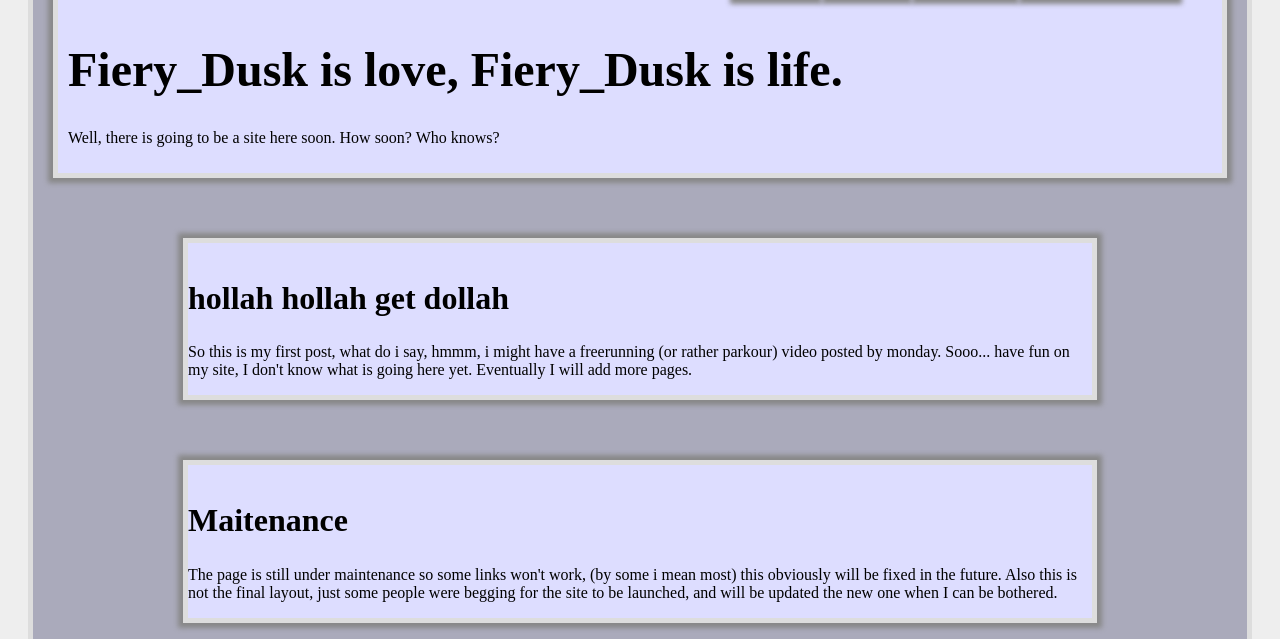
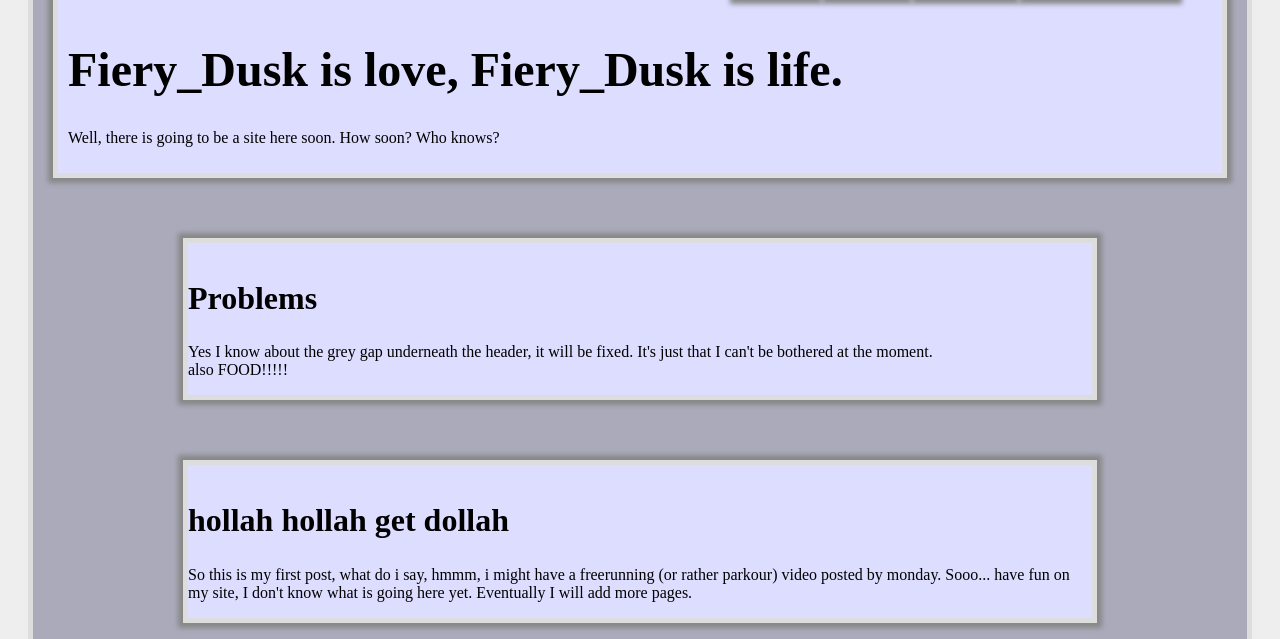
Before and after one commit to fiery-dusk/fiery-dusk.github.com, a plain HTML site: page index.html in a window 1280 px wide. Shown: the part 161-800 px from the top of the page. Drawn offline with Linux system fonts and the light colour scheme.

Commit message:
getting real tired of you github
also I added a post

```diff
--- a/index.html
+++ b/index.html
@@ -22,7 +22,11 @@
 <p> Well, there is going to be a site here soon. How soon? Who knows? </p>
 </div>
 
-
+<div id="post">
+<h2>Problems</h2>
+<p>Yes I know about the grey gap underneath the header, it will be fixed. It's just that I can't be bothered at the moment.<br>
+also FOOD!!!!! </p>
+</div>
 
 <div id="post">
 <h2> hollah hollah get dollah</h2>
@@ -36,7 +40,5 @@
 <p id="footer"> 2013 Cameron 'fiery_dusk' Burch, This work is licensed under a <a rel="license" href="http://creativecommons.org/licenses/by-nc/3.0/deed.en_US">Creative Commons Attribution-NonCommercial 3.0 Unported License</a></p>
 </div>
 
-
->>>>>>> first launch
 </body>
 </html>
```
